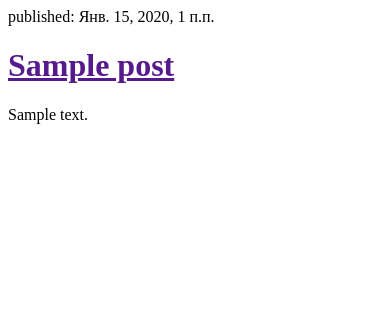
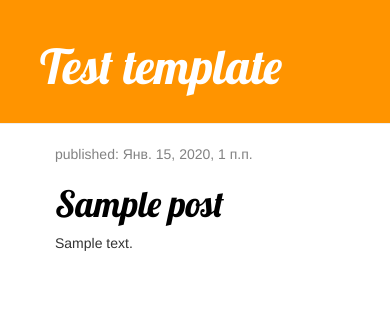
Before and after one commit to KonstantinKlepikov/djangotest, a Django app: template blog/templates/blog/post_list.html in a window 390 px wide. Shown: the top 322 px of the page. Run offline with Django 3.2, Linux system fonts and the light colour scheme; the template is opened without the code that fills it: values that come from a table or form of the project are taken from there, others are empty; tables that the repository leaves empty hold one stand-in row (values such as "Sample post"); some libraries are stand-ins or nearby versions.

Commit message:
template for post added

```diff
--- /dev/null
+++ b/blog/static/css/blog.css
@@ -0,0 +1,46 @@
+.page-header {
+    background-color: #ff9400;
+    margin-top: 0;
+    padding: 20px 20px 20px 40px;
+}
+
+.page-header h1, .page-header h1 a, .page-header h1 a:visited, .page-header h1 a:active {
+    color: #ffffff;
+    font-size: 36pt;
+    text-decoration: none;
+}
+
+.content {
+    margin-left: 40px;
+}
+
+h1, h2, h3, h4 {
+    font-family: 'Lobster', cursive;
+}
+
+.date {
+    color: #828282;
+}
+
+.save {
+    float: right;
+}
+
+.post-form textarea, .post-form input {
+    width: 100%;
+}
+
+.top-menu, .top-menu:hover, .top-menu:visited {
+    color: #ffffff;
+    float: right;
+    font-size: 26pt;
+    margin-right: 20px;
+}
+
+.post {
+    margin-bottom: 70px;
+}
+
+.post h1 a, .post h1 a:visited {
+    color: #000000;
+}
--- /dev/null
+++ b/blog/templates/blog/base.html
@@ -0,0 +1,23 @@
+{% load static %}
+<html>
+    <head>
+        <link rel="stylesheet" href="//maxcdn.bootstrapcdn.com/bootstrap/3.2.0/css/bootstrap.min.css">
+        <link rel="stylesheet" href="//maxcdn.bootstrapcdn.com/bootstrap/3.2.0/css/bootstrap-theme.min.css">
+        <link href="https://fonts.googleapis.com/css?family=Lobster&subset=latin,cyrillic" rel="stylesheet" type="text/css">
+        <link rel="stylesheet" href="{% static 'css/blog.css' %}">
+        <title>Test template</title>
+    </head>
+    <body>
+        <div class="page-header">
+            <h1><a href="/">Test template</a></h1>
+        </div>
+        <div class="content container">
+            <div class="row">
+                <div class="col-md-8">
+                    {% block content %}
+                    {% endblock %}
+                </div>
+            </div>
+        </div>
+    </body>
+</html>
--- a/blog/templates/blog/post_list.html
+++ b/blog/templates/blog/post_list.html
@@ -1,14 +1,12 @@
-<html>
-    <head>
-        <title>Test template</title>
-    </head>
-    <body>
-        {% for post in posts %}
-            <div>
+{% extends 'blog/base.html' %}
+{% block content %}
+    {% for post in posts %}
+        <div class="post">
+            <div class="date">
                 <p>published: {{ post.published_date }}</p>
-                <h1><a href="">{{ post.title }}</a></h1>
-                <p>{{ post.text|linebreaksbr }}</p>
             </div>
-        {% endfor %}
-    </body>
-</html>
+            <h1><a href="{% url 'post_detail' pk=post.pk %}">{{ post.title }}</a></h1>
+            <p>{{ post.text|linebreaksbr }}</p>
+        </div>
+    {% endfor %}
+{% endblock %}
--- a/blog/urls.py
+++ b/blog/urls.py
@@ -2,5 +2,6 @@ from django.conf.urls import url
 from . import views
 
 urlpatterns = [
-    url(r'^$', views.post_list, name='post_list')
+    url(r'^$', views.post_list, name='post_list'),
+    url(r'^post/(?P<pk>\d+)/$', views.post_detail, name='post_detail')
 ]
--- a/blog/views.py
+++ b/blog/views.py
@@ -1,7 +1,11 @@
-from django.shortcuts import render
+from django.shortcuts import render, get_object_or_404
 from django.utils import timezone
 from .models import Post
 
 def post_list(request):
     posts = Post.objects.filter(published_date__lte=timezone.now()).order_by('published_date')
     return render(request, 'blog/post_list.html', {'posts': posts})
+
+def post_detail(request, pk):
+    post = get_object_or_404(Post, pk=pk)
+    return render(request, 'blog/post_detail.html', {'post': post})
```
Also changed, not shown: blog/templates/blog/post_detail.html (added, +13 -0 lines).
